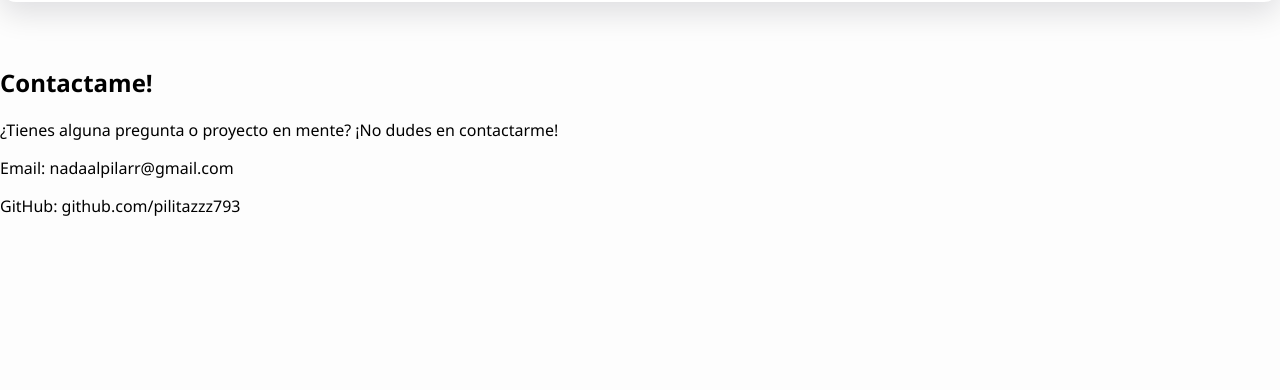
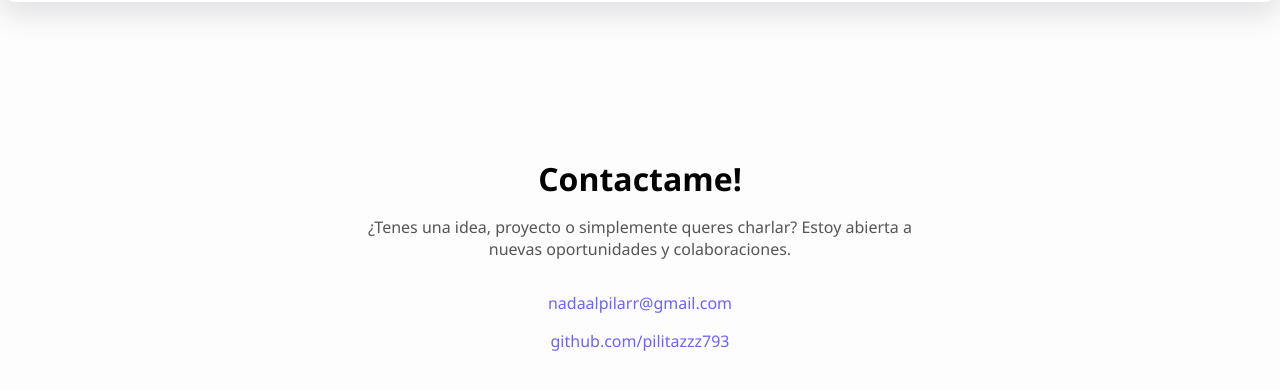
Before and after one commit to pilitazzz793/portfoliopersonal, a React (Vite) app in the folder portfolio-personal/: page / in a window 1280 px wide. Shown: the part 1012-1402 px from the top of the page. Before the commit the page ends 1245 px from the top, so only its background shows below. Built offline with nearby package versions, Linux system fonts and the light colour scheme.

Commit message:
apartado de contactos actualizado

```diff
--- a/portfolio-personal/src/components/Contact.jsx
+++ b/portfolio-personal/src/components/Contact.jsx
@@ -1,21 +1,44 @@
 import {motion} from 'framer-motion';
 
+
 function Contact (){
-    return(
+    return (
         <motion.section
-        initial={{opacity:0}}
-        whileInView={{opacity:1}}
-        transition={{duration: 0.6}}
+        id="contact"
+        initial={{ opacity:0, y: 30}}
+        whileInView={{ opacity: 1, y: 0}}
+        transition={{ duration: 0.6, ease: "easeOut"}}
         viewport={{once: true}}
+        className="contact-section"
         >
 
             <h2>Contactame!</h2>
-            <p>¿Tienes alguna pregunta o proyecto en mente? ¡No dudes en contactarme!</p>
-            <p>Email: nadaalpilarr@gmail.com</p>
-            <p>GitHub: github.com/pilitazzz793</p>
+            <p className='contact-text
+            '>
+                ¿Tenes una idea, proyecto o simplemente queres charlar?
+                Estoy abierta a nuevas oportunidades y colaboraciones.
+
+            </p>
+            <ul className="contact-list">
+        <li>
+          {" "}
+          <a href="mailto:nadaalpilarr@gmail.com">
+            nadaalpilarr@gmail.com
+          </a>
+        </li>
+
+        <li>
+          {" "}
+          <a
+            href="https://github.com/pilitazzz793"
+            target="_blank"
+            rel="noopener noreferrer"
+          >
+            github.com/pilitazzz793
+          </a>
+        </li>
+      </ul>
         </motion.section>
     );
-
 }
-
 export default Contact;
--- a/portfolio-personal/src/index.css
+++ b/portfolio-personal/src/index.css
@@ -164,3 +164,37 @@ body{
   font-weight: 500;
   color: var(--accent, #646cff)
 }
+.contact-section {
+  max-width: 600px;
+  margin: 0 auto;
+  padding: 4rem 1rem;
+  text-align: center;
+}
+
+.contact-section h2 {
+  font-size: 2rem;
+  margin-bottom: 1rem;
+}
+
+.contact-text {
+  color: #555;
+  margin-bottom: 2rem;
+}
+
+.contact-list {
+  list-style: none;
+  padding: 0;
+  display: flex;
+  flex-direction: column;
+  gap: 1rem;
+}
+
+.contact-list a {
+  color: #6c63ff;
+  text-decoration: none;
+  font-weight: 500;
+}
+
+.contact-list a:hover {
+  text-decoration: underline;
+}
```
